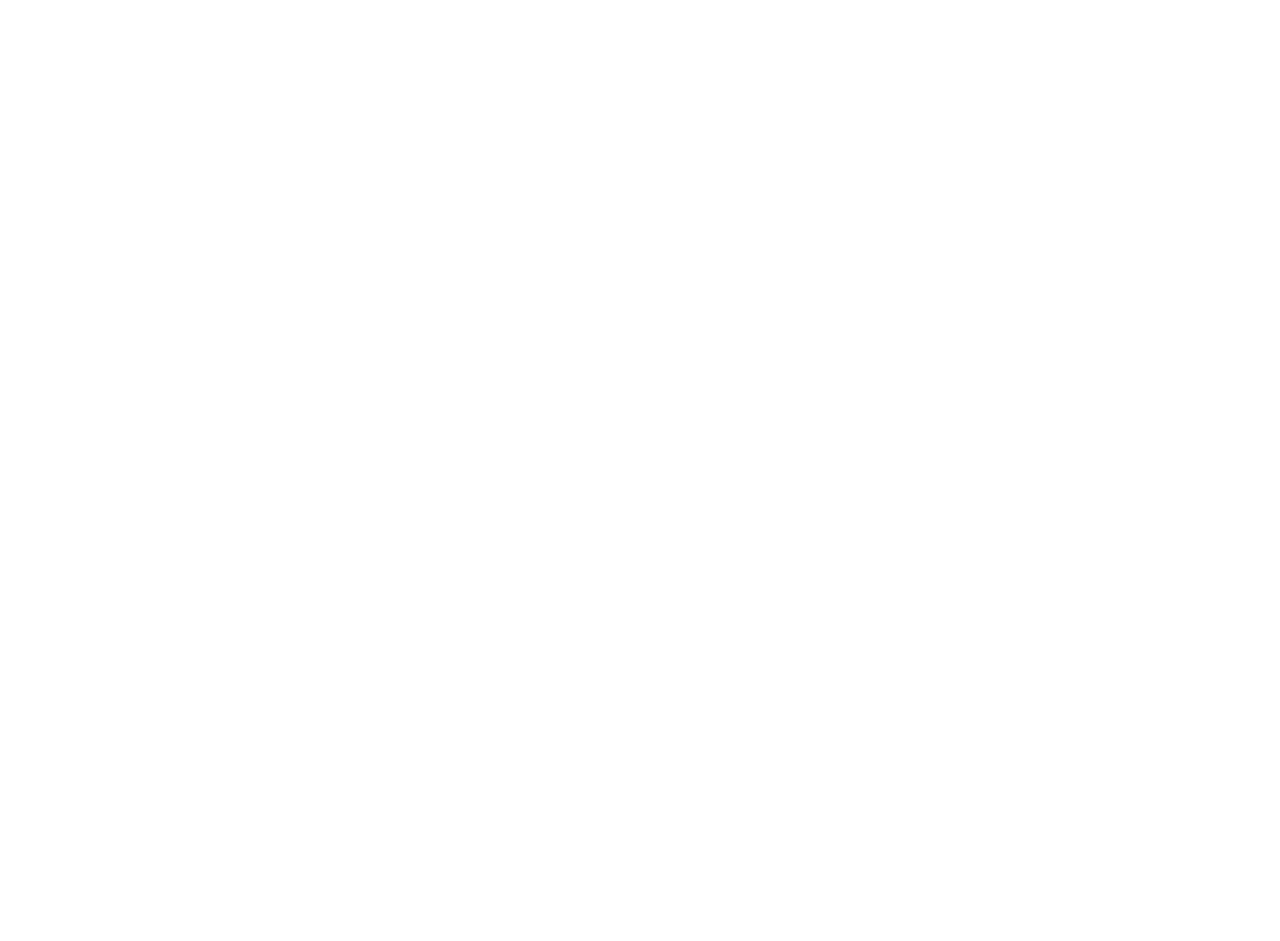
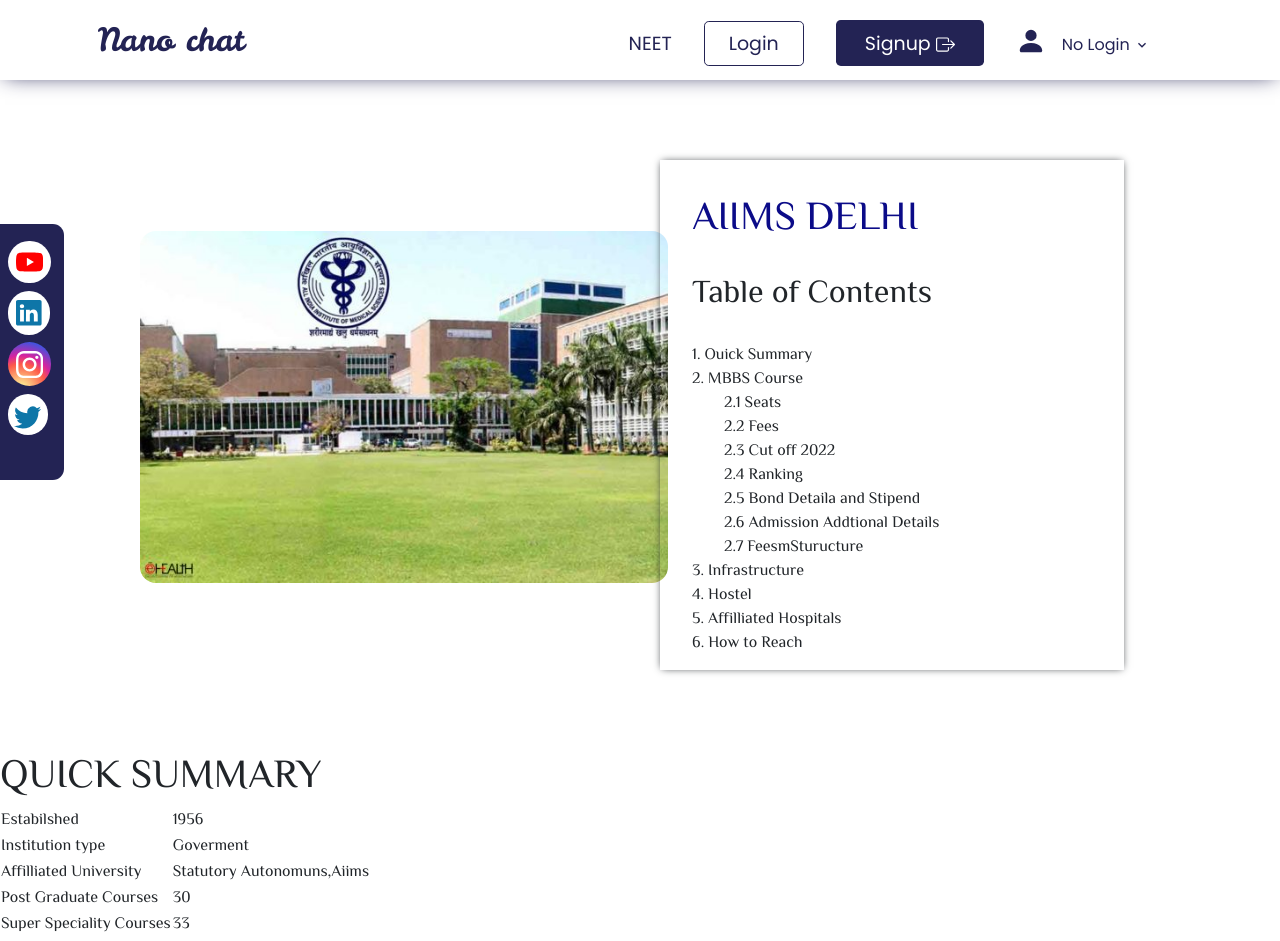
Before and after one commit to durgesh730/nanochat, a React (Create React App) app in the folder client/: page /Aiimsdelhi in a window 1280 px wide. Before the commit this address had no page. Shown: the top 941 px of the page. Before the commit the page ends 800 px from the top, so only its background shows below. Built offline with nearby package versions, Linux system fonts and the light colour scheme; a web font is replaced by a local one.

Commit message:
ui changes by archana

```diff
--- a/client/src/App.js
+++ b/client/src/App.js
@@ -34,6 +34,12 @@
 import Aos from "aos";
 import 'aos/dist/aos.css';
 import { useEffect } from "react";
+
+import { AIIMSDelhi } from "./component/Detail/AIIMSDelhi";
+import AIIMSrishi from "./component/Detail/AIIMSrishi";
+import AIIMSkalyani from "./component/Detail/AIIMSkalyani";
+import AIIMSmadurai from "./component/Detail/AIIMSmadurai";
+
 
 function App() {
 
@@ -89,6 +95,12 @@
           <Route path='/Bihar' element={<Bihar />} ></Route>
           <Route path='/Gujrat' element={<Gujrat />} ></Route>
 
+             {/* Details page routers */}
+             <Route path="Aiimsdelhi" element={<AIIMSDelhi/>}></Route>
+          <Route path="Aiimsrishi" element={<AIIMSrishi/>}></Route>
+          <Route path="Aiimskalyani" element={<AIIMSkalyani/>}></Route>
+          <Route path="Aiimsmadurai" element={<AIIMSmadurai/>}></Route>
+
         </Routes>
         <ToastContainer />
       </BrowserRouter>
--- /dev/null
+++ b/client/src/component/Detail/AIIMSDelhi.js
@@ -0,0 +1,84 @@
+import React from "react";
+import Navbar from "../Navbar";
+import Footer from "../Footer";
+import "../../style/aiimsdelhi.css";
+import SocialMedia from "../SocialMedia";
+import pic1 from "../../images/aiimsdelhi.jpg";
+
+export const AIIMSDelhi = () => {
+  return (
+    <>
+      <Navbar />
+      <SocialMedia />
+      <div className="conatinerdelhi">
+        <div className="subconatinerdelhi">
+          <div className="subconatinerdelhiimg">
+            <img src={pic1} alt="fghj" />
+          </div>
+        </div>
+        <div className="detaillist">
+          <h1>AIIMS DELHI</h1>
+          <h2>Table of Contents</h2>
+          <ul>
+            <li>1. Ouick Summary</li>
+            <li> 2. MBBS Course</li>
+            <ul>
+              <li>2.1 Seats</li>
+              <li>2.2 Fees</li>
+              <li>2.3 Cut off 2022</li>
+              <li>2.4 Ranking</li>
+              <li>2.5 Bond Detaila and Stipend</li>
+              <li>2.6 Admission Addtional Details</li>
+              <li>2.7 FeesmSturucture</li>
+            </ul>
+            <li>3. Infrastructure</li>
+            <li>4. Hostel</li>
+            <li>5. Affilliated Hospitals</li>
+            <li>6. How to Reach </li>
+          </ul>
+        </div>
+      </div>
+      <div className="Ouick Summary">
+        <div className="quicksummaerytable">
+          <h1>QUICK SUMMARY</h1>
+          <table>
+            <tr>
+              <td>Estabilshed</td>
+              <td>1956</td>
+            </tr>
+            <tr>
+              <td>Institution type</td>
+              <td>Goverment </td>
+            </tr>
+            <tr>
+              <td> Affilliated University</td>
+              <td>Statutory Autonomuns,Aiims </td>
+            </tr>
+
+            <tr>
+              <td> Post Graduate Courses</td>
+              <td>30 </td>
+            </tr>
+            <tr>
+              <td>Super Speciality Courses</td>
+              <td>33 </td>
+            </tr>
+            <tr>
+              <td>Address</td>
+              <td>AIIMS,Ansari Nagar, New delhi-110029 </td>
+            </tr>
+            <tr>
+              <td>Officaila Website </td>
+              <td> </td>
+            </tr>
+            <tr>
+              <td>Contact</td>
+              <td>91-11-23456423/3456789 </td>
+            </tr>
+          </table>
+        </div>
+      </div>
+      <Footer />
+    </>
+  );
+};
--- /dev/null
+++ b/client/src/component/Detail/AIIMSkalyani.js
@@ -0,0 +1,7 @@
+import React from 'react'
+
+export default function AIIMSkalyani() {
+  return (
+    <div>AIIMSkalyani</div>
+  )
+}
--- /dev/null
+++ b/client/src/component/Detail/AIIMSmadurai.js
@@ -0,0 +1,7 @@
+import React from 'react'
+
+export default function AIIMSmadurai() {
+  return (
+    <div>AIIMSmadurai</div>
+  )
+}
--- /dev/null
+++ b/client/src/component/Detail/AIIMSrishi.js
@@ -0,0 +1,7 @@
+import React from 'react'
+
+export default function AIIMSrishi() {
+  return (
+    <div>AIIMSrishi</div>
+  )
+}
--- a/client/src/component/Tables.js
+++ b/client/src/component/Tables.js
@@ -1,3 +1,4 @@
+import { Link } from 'react-router-dom';
 import '../style/tables.css'
 import { BsFillCheckCircleFill } from 'react-icons/bs';
 
@@ -9,10 +10,10 @@
                     <table class="table borderless">
                         <thead class="thead"><tr><th scope="col"><span>AIIMS NEET Cut-Off</span></th></tr></thead> <br/>
                         <tbody >
-                            <tr><td><a href=" #"><span style={{fontSize:".8rem", color:"#232354"}} ><BsFillCheckCircleFill/></span> AIIMS Delhi</a></td></tr>
-                            <tr><td><a href=" #"><span style={{fontSize:".8rem", color:"#232354"}} ><BsFillCheckCircleFill/></span>  AIIMS Rishikesh</a></td> </tr>
-                            <tr><td><a href=" #"> <span style={{fontSize:".8rem", color:"#232354"}} ><BsFillCheckCircleFill/></span> AIIMS Kalyani</a></td> </tr>
-                            <tr><td><a href=" #"> <span style={{fontSize:".8rem", color:"#232354"}} ><BsFillCheckCircleFill/></span> AIIMS Madurai</a></td></tr>
+                            <tr><td><Link to="/aiimsdelhi"><span style={{fontSize:".8rem", color:"#232354"}} ><BsFillCheckCircleFill/></span> AIIMS Delhi</Link></td></tr>
+                            <tr><td><Link to="/aiimsrishi"><span style={{fontSize:".8rem", color:"#232354"}} ><BsFillCheckCircleFill/></span>  AIIMS Rishikesh</Link></td> </tr>
+                            <tr><td><Link to="/aiimskalyani"> <span style={{fontSize:".8rem", color:"#232354"}} ><BsFillCheckCircleFill/></span> AIIMS Kalyani</Link></td> </tr>
+                            <tr><td><Link to="/aiimsmadurai"> <span style={{fontSize:".8rem", color:"#232354"}} ><BsFillCheckCircleFill/></span> AIIMS Madurai</Link></td></tr>
                             <tr><td><a href=" #"> <span style={{fontSize:".8rem", color:"#232354"}} ><BsFillCheckCircleFill/></span> AIIMS Gorakhpur </a></td></tr>
                             <tr> <td><a href=" #"><span style={{fontSize:".8rem", color:"#232354"}} ><BsFillCheckCircleFill/></span>  AIIMS Raebareli</a></td></tr>
                             <tr><td><a href=" #"> <span style={{fontSize:".8rem", color:"#232354"}} ><BsFillCheckCircleFill/></span> AIIMS Jammu </a></td></tr>
--- /dev/null
+++ b/client/src/style/aiimsdelhi.css
@@ -0,0 +1,41 @@
+.detaillist ul{
+   list-style: none;
+}
+
+.detaillist  h1{
+    color: rgb(11, 11, 136);
+    margin: 2rem 2rem 2rem 2rem;
+
+}
+.detaillist h2{
+    margin: 2rem 2rem 2rem 2rem;
+}
+
+.detaillist{
+    padding-right:10rem ;
+    /* border: 1px solid gray; */
+    box-shadow: 0px 0px 8px -2px ;
+    margin: 1rem 1rem 1rem 1rem;
+
+}
+
+.conatinerdelhi{
+    display: flex;
+    justify-content: space-around;
+    flex-direction: row;
+    padding:  4rem 8rem;
+   align-items: center;
+}
+
+.subconatinerdelhi{
+    background-color: white;
+    width: 30rem;
+    height: 33rem;
+    /* box-shadow: 0px 0px 8px -5px; */
+}
+
+.subconatinerdelhiimg img{
+   width: 110%;
+   border-radius: 1rem;
+   margin-top: 5rem;
+}
```
Also changed, not shown: client/src/images/aiimsdelhi.jpg (added), 1 other file (tests, documents, lock files or other folders).
